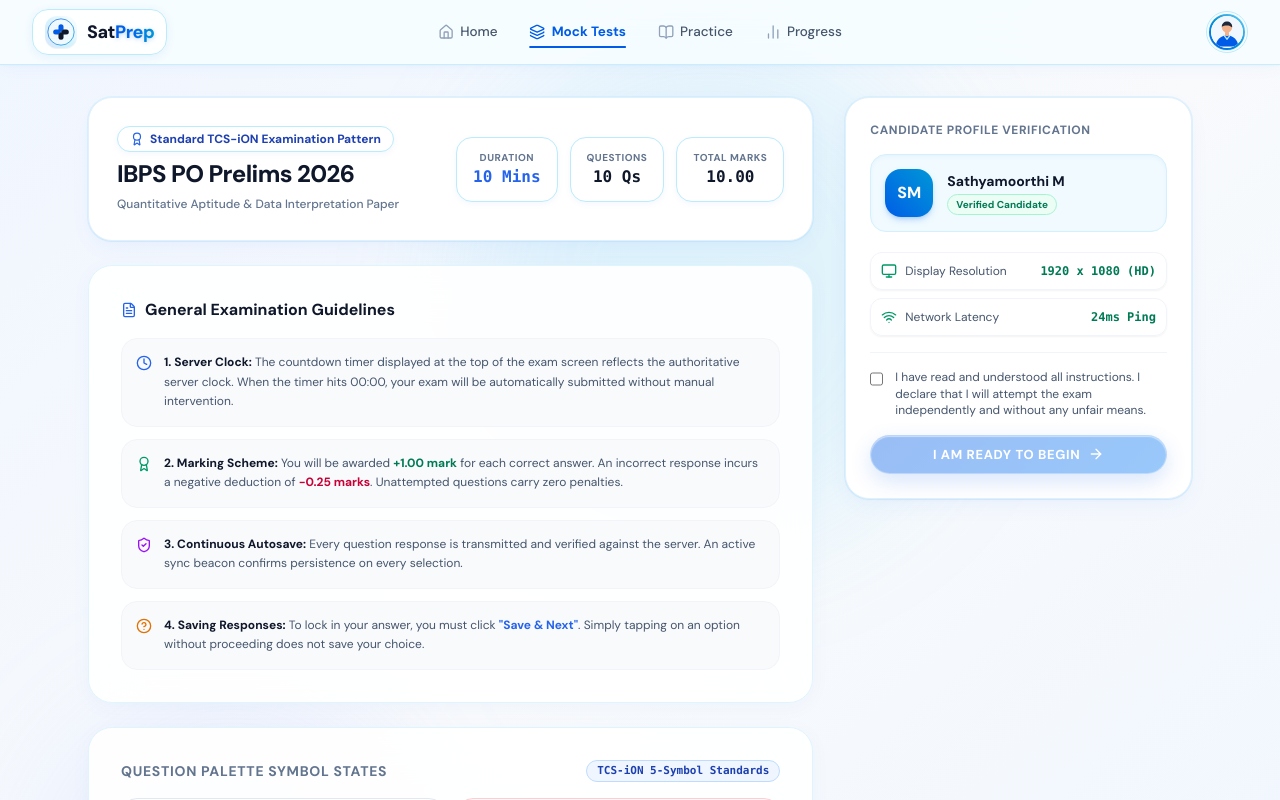
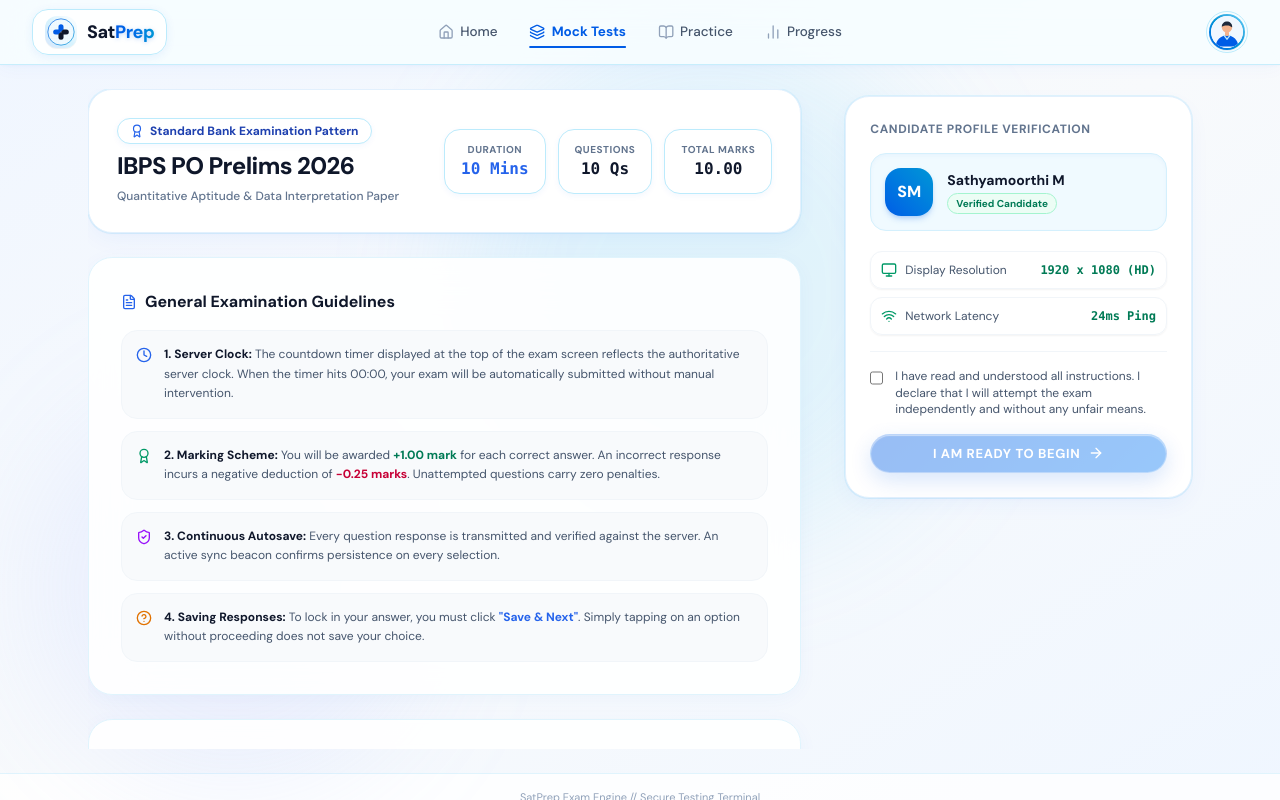
Before and after one commit to Potri2357/SatPrep, a Next.js app: page /tests/1/instructions in a window 1280 px wide. Shown: the top 800 px of the page. Built offline with nearby package versions, Linux system fonts and the light colour scheme.

Commit message:
feat: make instructions section scrollable and remove all TCS wording from website

```diff
--- a/src/app/globals.css
+++ b/src/app/globals.css
@@ -220,3 +220,24 @@
   overflow-y: hidden;
   padding: 4px 0;
 }
+
+/* Sleek Custom Scrollbar for scrollable sections */
+.custom-scrollbar::-webkit-scrollbar {
+  width: 6px;
+  height: 6px;
+}
+.custom-scrollbar::-webkit-scrollbar-track {
+  background: rgba(240, 246, 255, 0.6);
+  border-radius: 9999px;
+}
+.custom-scrollbar::-webkit-scrollbar-thumb {
+  background: #BCEBFC;
+  border-radius: 9999px;
+}
+.custom-scrollbar::-webkit-scrollbar-thumb:hover {
+  background: #0096D6;
+}
+.custom-scrollbar {
+  scrollbar-width: thin;
+  scrollbar-color: #BCEBFC rgba(240, 246, 255, 0.6);
+}
--- a/src/app/page.tsx
+++ b/src/app/page.tsx
@@ -38,7 +38,7 @@
           </h1>
 
           <p className="max-w-2xl mx-auto text-base sm:text-lg text-slate-600 mb-10 leading-relaxed font-normal">
-            Practice calibrated questions in an exact TCS-iON exam environment. Server-authoritative timer, psychometric distractor explanations, and zero mock latency.
+            Practice calibrated questions in an authentic bank exam environment. Server-authoritative timer, psychometric distractor explanations, and zero mock latency.
           </p>
 
           {/* CTA Chip Buttons Strip (Large, Distinct & Prominent) */}
@@ -260,7 +260,7 @@
             Ready to Benchmark Your Exam Readiness?
           </h2>
           <p className="text-blue-100/90 text-base sm:text-lg max-w-2xl mx-auto leading-relaxed">
-            Experience authentic TCS-iON banking interface simulations with real-time analytics, percentile benchmarking, and detailed step-by-step explanations.
+            Experience authentic banking interface simulations with real-time analytics, percentile benchmarking, and detailed step-by-step explanations.
           </p>
           <div className="pt-4 flex justify-center">
             <Link
--- a/src/app/tests/[id]/instructions/page.tsx
+++ b/src/app/tests/[id]/instructions/page.tsx
@@ -67,15 +67,15 @@
       <Navbar />
 
       {/* Main Content */}
-      <main className="max-w-6xl mx-auto w-full px-4 sm:px-6 py-8 flex-1 grid grid-cols-1 lg:grid-cols-3 gap-8 z-10">
-        {/* Left 2 Cols: Instructions Body */}
-        <div className="lg:col-span-2 space-y-6">
+      <main className="max-w-6xl mx-auto w-full px-4 sm:px-6 py-6 flex-1 grid grid-cols-1 lg:grid-cols-3 gap-8 z-10 items-start">
+        {/* Left 2 Cols: Instructions Body (Scrollable Section) */}
+        <div className="lg:col-span-2 space-y-6 lg:max-h-[calc(100vh-140px)] lg:overflow-y-auto lg:pr-3 custom-scrollbar">
           {/* Exam Summary Banner */}
           <div className="p-6 sm:p-7 rounded-3xl neu-glass-card flex flex-col sm:flex-row sm:items-center justify-between gap-6">
             <div className="space-y-1.5">
               <div className="inline-flex items-center gap-1.5 px-3 py-1 rounded-full text-xs font-bold neu-pill text-[#1E40AF]">
                 <Award className="w-3.5 h-3.5 text-[#2563EB]" />
-                <span>Standard TCS-iON Examination Pattern</span>
+                <span>Standard Bank Examination Pattern</span>
               </div>
               <h1 className="text-xl sm:text-2xl font-extrabold text-[#0F172A] tracking-tight">
                 {examName}
@@ -146,7 +146,7 @@
                 Question Palette Symbol States
               </h2>
               <span className="text-[11px] font-mono font-bold px-2.5 py-0.5 rounded-full bg-[#EFF6FF] text-[#1E40AF] border border-[#BFDBFE]">
-                TCS-iON 5-Symbol Standards
+                Standard 5-Symbol Standards
               </span>
             </div>
 
@@ -190,7 +190,7 @@
         </div>
 
         {/* Right Col: Candidate Profile & Readiness Checkbox */}
-        <div className="space-y-6">
+        <div className="space-y-6 lg:sticky lg:top-24 h-fit">
           {/* Candidate Card */}
           <div className="p-6 rounded-3xl neu-glass-card space-y-4">
             <h2 className="text-xs font-bold uppercase tracking-wider text-slate-500">
```
Also changed, not shown: src/app/tests/[id]/exam/page.tsx (+3 -3 lines), 1 other file (tests, documents, lock files or other folders).
